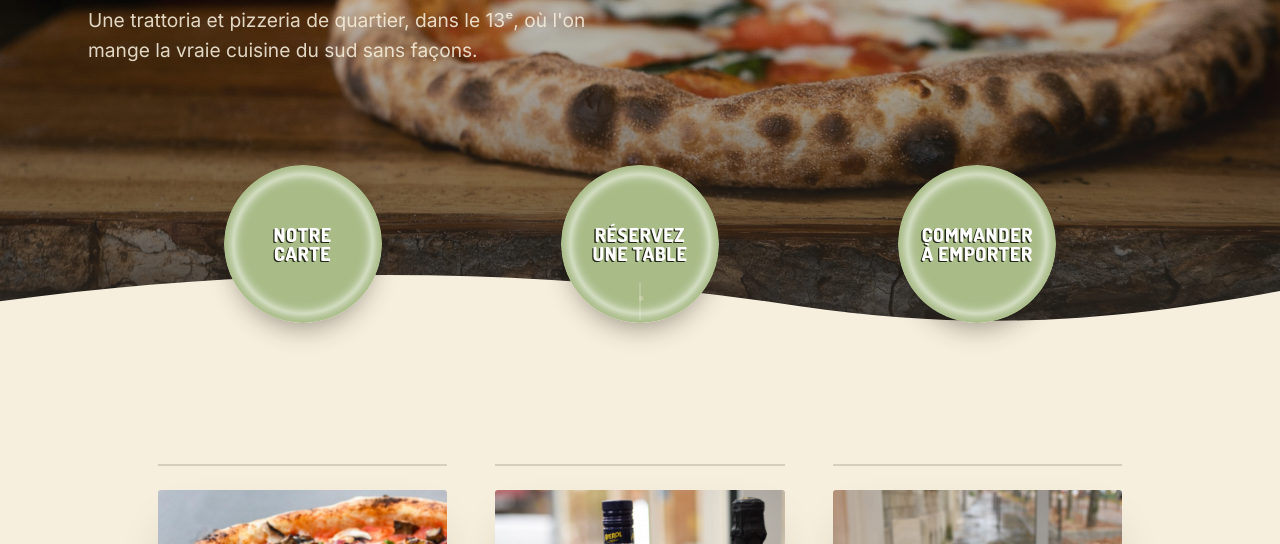
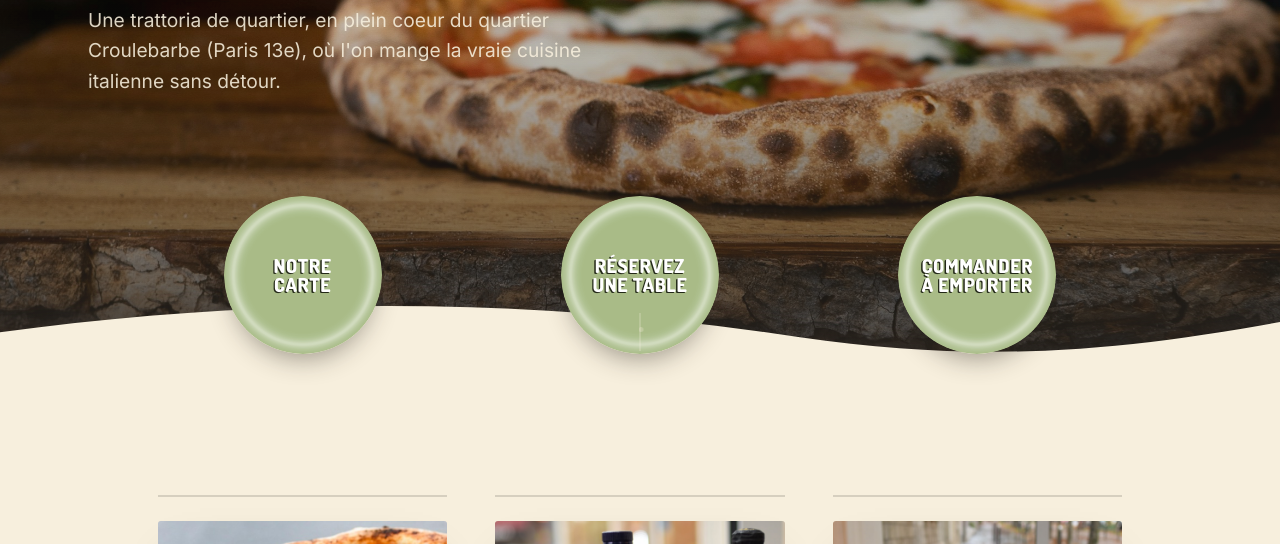
Before and after one commit to YahyaALAoui2002/otto-site, a website: page index.html in a window 1280 px wide. Shown: the part 556-1100 px from the top of the page. Drawn offline with nearby package versions, Linux system fonts and the light colour scheme.

Commit message:
Update homepage hero description to mention the Croulebarbe district
Co-Authored-By: Claude Opus 5.5 <noreply@anthropic.com>

```diff
--- a/index.html
+++ b/index.html
@@ -146,7 +146,7 @@
         <span class="hero-wordmark-line">Pizza</span>
       </h1>
       <p class="hero-tagline">Cuisine italienne sans détour.</p>
-      <p class="hero-sub">Une trattoria et pizzeria de quartier, dans le 13ᵉ, où l'on mange la vraie cuisine du sud sans façons.</p>
+      <p class="hero-sub">Une trattoria de quartier, en plein coeur du quartier Croulebarbe (Paris 13e), où l'on mange la vraie cuisine italienne sans détour.</p>
     </div>
     <!-- Hors de .hero-brand : la grille reprend les colonnes des piliers pour que
          chaque badge tombe à l'aplomb de sa carte. -->
```
Also changed, not shown: en/index.html (+1 -1 lines).
